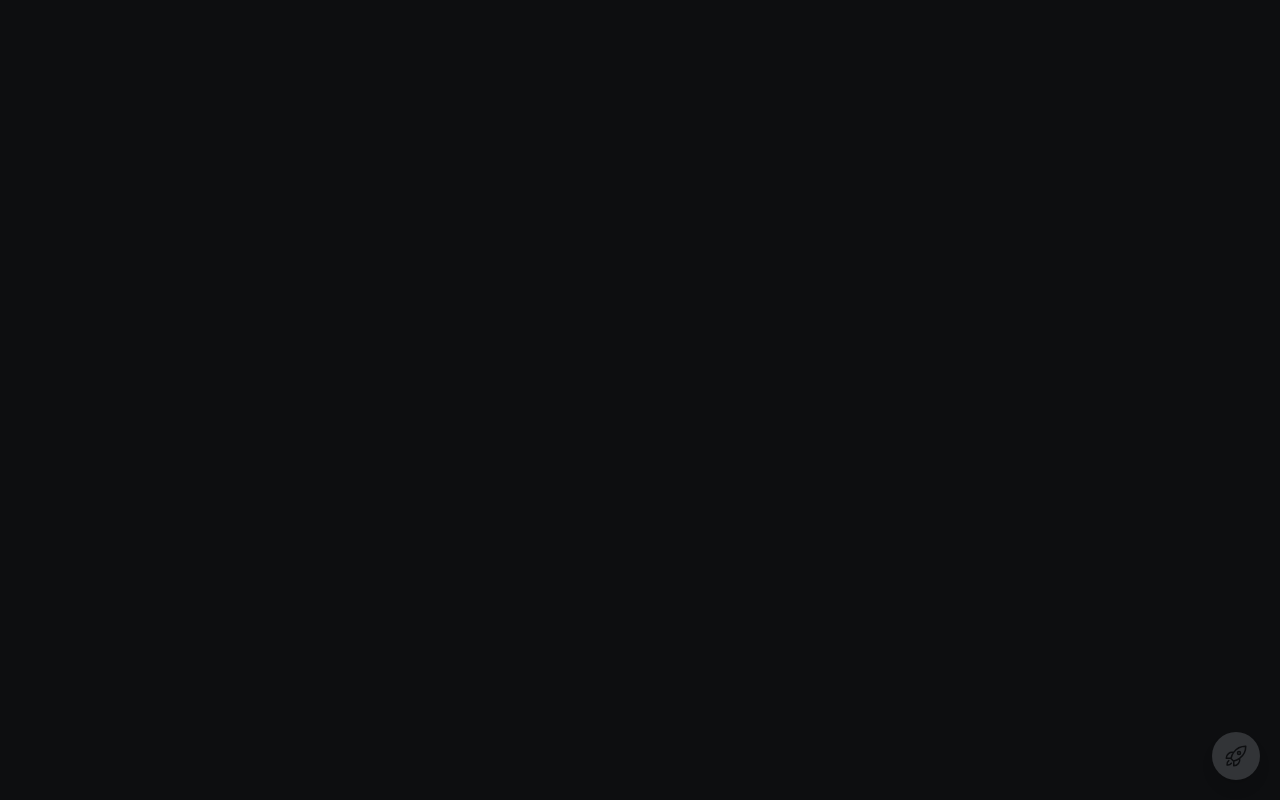
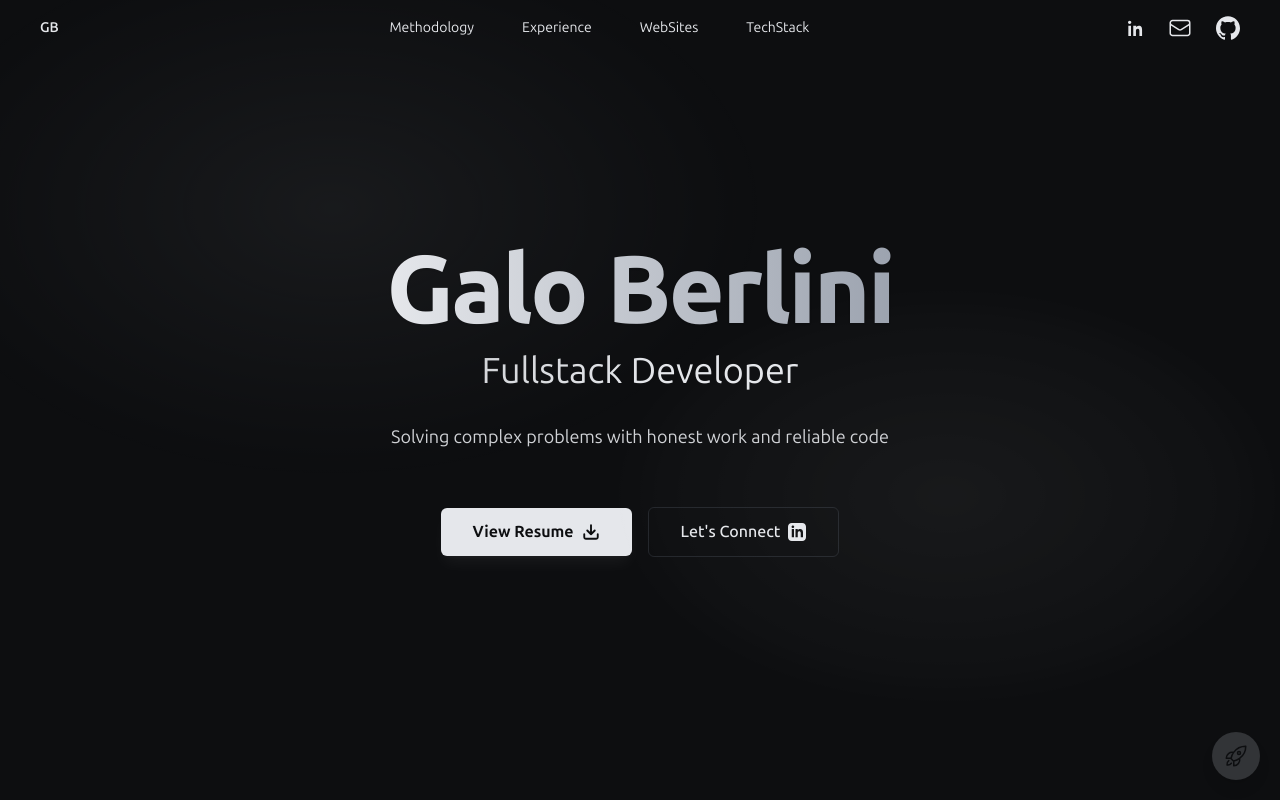
Before and after one commit to Galoberlini/personal-portfolio, a Next.js app: page /v2 in a window 1280 px wide. Built offline with nearby package versions, Linux system fonts and the light colour scheme.

Commit message:
Feat: V2 Header and Hero

```diff
--- a/app/v2/components/Header.tsx
+++ b/app/v2/components/Header.tsx
@@ -1,7 +1,119 @@
+"use client"
+import { motion } from "framer-motion"
+import { useState, useEffect } from "react"
+
+const headerLinks = [
+    { href: "Methodology", text: "Methodology" },
+    { href: "Experience", text: "Experience" },
+    { href: "WebSites", text: "WebSites" },
+    { href: "TechStack", text: "TechStack" },
+]
+
+const titleVariants = {
+    initial: { opacity: 0, y: -6 },
+    animate: { opacity: 1, y: 0, transition: { duration: 0.35 } },
+}
+
+const linkVariants = {
+    initial: { opacity: 0, y: -6 },
+    animate: (i: number) => ({ opacity: 1, y: 0, transition: { delay: 0.05 * i, duration: 0.3 } }),
+}
+
 export default function Header() {
+    const [isVisible, setIsVisible] = useState(true);
+    const [isAtTop, setIsAtTop] = useState(true);
+    const [lastScrollY, setLastScrollY] = useState(0)
+
+    useEffect(() => {
+        const handleScroll = () => {
+            const currentScrollY = window.scrollY;
+
+            // Determinar si está en el top
+            const atTop = currentScrollY < 20;
+            setIsAtTop(atTop);
+
+            // Determinar dirección de scroll y visibilidad
+            if (currentScrollY > lastScrollY && currentScrollY > 100) {
+                // Scrolling down - ocultar header
+                setIsVisible(false);
+            } else {
+                // Scrolling up - mostrar header
+                setIsVisible(true);
+            }
+
+            setLastScrollY(currentScrollY);
+        };
+
+        window.addEventListener("scroll", handleScroll, { passive: true });
+        return () => window.removeEventListener("scroll", handleScroll);
+    }, [lastScrollY]);
+
+
+    // Smooth scroll function
+    const scrollToSection = (id: string) => {
+        const element = document.getElementById(id)
+        if (element) {
+            element.scrollIntoView({ behavior: "smooth" })
+        }
+    }
+
     return (
         <header>
+            <motion.nav
+                variants={{
+                    visibleStart: { y: 0, backgroundColor: "rgba(0,0,0,0)" },
+                    visible: { y: 0, boxShadow: "0 20px 25px -5px rgb(0 0 0 / 0.1)", opacity: 0.98, backgroundColor: "rgba(13,14,16,0.95)", backdropFilter: "saturate(180%) blur(6px)" },
+                    hidden: { y: "-100%" },
+                }}
+                animate={!isVisible ? "hidden" : isAtTop ? "visibleStart" : "visible"}
+                transition={{ duration: 0.25, ease: "easeInOut" }}
+                className="headerNav lg:justify-between"
+                aria-label="Main navigation"
+            >
+                {/* Left: brand */}
+                <motion.button
+                    onClick={() => scrollToSection("Hero")}
+                    variants={titleVariants}
+                    initial="initial"
+                    animate="animate"
+                    className="text-text font-semibold text-sm p-2 lg:ml-6"
+                >
+                    GB
+                </motion.button>
 
+                {/* Center: section links (desktop only) */}
+                <div className="xs:max-lg:hidden flex justify-center gap-5">
+                    {headerLinks.map((link, i) => (
+                        <motion.button
+                            key={link.href}
+                            custom={i}
+                            variants={linkVariants}
+                            initial="initial"
+                            animate="animate"
+                            onClick={() => scrollToSection(link.href)}
+                            className="text-text hover-button text-sm p-2 ml-3 rounded"
+                        >
+                            {link.text}
+                        </motion.button>
+                    ))}
+                </div>
+
+                {/* Right: socials */}
+                <div className="flex items-center gap-2 lg:mr-6">
+                    <a aria-label="LinkedIn" href="https://www.linkedin.com/in/galoberlini" target="_blank" className="p-2 rounded hover:bg-third">
+                        <svg width="16" height="16" viewBox="0 0 24 24" fill="currentColor" className="text-text"><path d="M4.98 3.5C4.98 4.88 3.86 6 2.5 6S0 4.88 0 3.5 1.12 1 2.5 1 4.98 2.12 4.98 3.5zM.5 8.5h4V24h-4V8.5zM8.5 8.5h3.8v2.1h.1c.5-.9 1.8-2.1 3.8-2.1 4.1 0 4.9 2.7 4.9 6.1V24h-4v-7.1c0-1.7 0-3.9-2.4-3.9s-2.8 1.9-2.8 3.8V24h-4V8.5z" /></svg>
+                    </a>
+                    <a aria-label="Email" href="mailto:galoberlini@gmail.com" className="p-2 rounded hover:bg-third">
+                        <svg xmlns="http://www.w3.org/2000/svg" fill="none" viewBox="0 0 24 24" strokeWidth="1.5" stroke="currentColor" className="size-6">
+                            <path strokeLinecap="round" strokeLinejoin="round" d="M21.75 6.75v10.5a2.25 2.25 0 0 1-2.25 2.25h-15a2.25 2.25 0 0 1-2.25-2.25V6.75m19.5 0A2.25 2.25 0 0 0 19.5 4.5h-15a2.25 2.25 0 0 0-2.25 2.25m19.5 0v.243a2.25 2.25 0 0 1-1.07 1.916l-7.5 4.615a2.25 2.25 0 0 1-2.36 0L3.32 8.91a2.25 2.25 0 0 1-1.07-1.916V6.75" />
+                        </svg>                    </a>
+                    <a aria-label="GitHub" href="https://github.com/Galoberlini" target="_blank" className="p-2 rounded hover:bg-third">
+                        <svg viewBox="0 0 24 24" fill="currentColor" className="text-text size-6">
+                            <path d="M12 .297c-6.63 0-12 5.373-12 12 0 5.303 3.438 9.8 8.205 11.385.6.113.82-.258.82-.577 0-.285-.01-1.04-.015-2.04-3.338.724-4.042-1.61-4.042-1.61C4.422 18.07 3.633 17.7 3.633 17.7c-1.087-.744.084-.729.084-.729 1.205.084 1.838 1.236 1.838 1.236 1.07 1.835 2.809 1.305 3.495.998.108-.776.417-1.305.76-1.605-2.665-.3-5.466-1.332-5.466-5.93 0-1.31.465-2.38 1.235-3.22-.135-.303-.54-1.523.105-3.176 0 0 1.005-.322 3.3 1.23.96-.267 1.98-.399 3-.405 1.02.006 2.04.138 3 .405 2.28-1.552 3.285-1.23 3.285-1.23.645 1.653.24 2.873.12 3.176.765.84 1.23 1.91 1.23 3.22 0 4.61-2.805 5.625-5.475 5.92.42.36.81 1.096.81 2.22 0 1.606-.015 2.896-.015 3.286 0 .315.21.69.825.57C20.565 22.092 24 17.592 24 12.297c0-6.627-5.373-12-12-12" />
+                        </svg>
+                    </a>
+                </div>
+            </motion.nav>
         </header>
     )
 }
--- a/app/v2/components/Hero.tsx
+++ b/app/v2/components/Hero.tsx
@@ -1,7 +1,70 @@
+"use client"
+import { motion } from "framer-motion"
+
 export default function Hero() {
     return (
-        <section id="Hero" className="">
+        <section id="Hero" className="relative min-h-[85dvh] md:min-h-[100dvh] flex flex-col items-center justify-center text-center px-6 overflow-hidden">
+            {/* animated glow background */}
+            <div aria-hidden className="pointer-events-none absolute -inset-[10%] opacity-40" style={{
+                background: `radial-gradient(40% 40% at 30% 30%, rgba(50,52,55,0.8) 0%, rgba(50,52,55,0.1) 60%, transparent 70%),
+                              radial-gradient(30% 30% at 70% 60%, rgba(255,255,255,0.12) 0%, rgba(255,255,255,0.04) 60%, transparent 75%)`,
+                animation: 'glowMove 18s ease-in-out infinite',
+            }} />
+            <motion.h1
+                initial={{ opacity: 0, y: 8 }}
+                animate={{ opacity: 1, y: 0 }}
+                transition={{ duration: 0.5, ease: "easeOut" }}
+                className="text-6xl md:text-8xl font-extrabold tracking-tight text-transparent bg-clip-text drop-shadow-sm bg-[linear-gradient(90deg,_#e5e7eb,_#9ca3af,_#e5e7eb)] [background-size:200%_200%] animate-[gradientShift_8s_ease_infinite_alternate]"
+            >
+                Galo Berlini
+            </motion.h1>
+            <motion.p
+                initial={{ opacity: 0, y: 8 }}
+                animate={{ opacity: 1, y: 0 }}
+                transition={{ duration: 0.5, ease: "easeOut", delay: 0.1 }}
+                className="mt-3 text-3xl md:text-4xl text-text/90"
+            >
+                Fullstack Developer
+            </motion.p>
+            <motion.p
+                initial={{ opacity: 0 }}
+                animate={{ opacity: 0.9 }}
+                transition={{ duration: 0.5, delay: 0.2 }}
+                className="mt-4 max-w-xl text-lg md:text-lg text-text/80"
+            >
+                Solving complex problems with honest work and reliable code        </motion.p>
+            <motion.div
+                initial={{ opacity: 0, y: 8 }}
+                animate={{ opacity: 1, y: 0 }}
+                transition={{ duration: 0.5, delay: 0.3 }}
+                className="mt-10 flex flex-col sm:flex-row items-center gap-4"
+            >
+                <a
+                    href="/files/CVGaloBerliniEN.pdf"
+                    target="_blank"
+                    rel="noopener noreferrer"
+                    draggable="false"
+                    className="w-full sm:w-auto px-8 py-3 rounded-md bg-[var(--text-color)] text-[var(--bg-color)] font-bold hover:opacity-90 transition-all flex items-center justify-center gap-2 shadow-lg shadow-white/5"
+                >
+                    <span>View Resume</span>
+                    <svg width="18" height="18" viewBox="0 0 24 24" fill="none" stroke="currentColor" strokeWidth="2.5" strokeLinecap="round" strokeLinejoin="round">
+                        <path d="M21 15v4a2 2 0 0 1-2 2H5a2 2 0 0 1-2-2v-4M7 10l5 5 5-5M12 15V3" />
+                    </svg>
+                </a>
 
+                <a
+                    href="https://linkedin.com/in/galo-berlini/"
+                    target="_blank"
+                    rel="noopener noreferrer"
+                    draggable="false"
+                    className="w-full sm:w-auto px-8 py-3 rounded-md border border-[var(--third-color)] text-[var(--text-color)] font-medium hover:bg-[var(--third-color)]/30 transition-all flex items-center justify-center gap-2"
+                >
+                    <span>Let&apos;s Connect</span>
+                    <svg width="18" height="18" viewBox="0 0 24 24" fill="currentColor">
+                        <path d="M19 0h-14c-2.761 0-5 2.239-5 5v14c0 2.761 2.239 5 5 5h14c2.762 0 5-2.239 5-5v-14c0-2.761-2.238-5-5-5zm-11 19h-3v-11h3v11zm-1.5-12.268c-.966 0-1.75-.79-1.75-1.764s.784-1.764 1.75-1.764 1.75.79 1.75 1.764-.783 1.764-1.75 1.764zm13.5 12.268h-3v-5.604c0-3.368-4-3.113-4 0v5.604h-3v-11h3v1.765c1.396-2.586 7-2.777 7 2.476v6.759z" />
+                    </svg>
+                </a>
+            </motion.div>
         </section>
     )
 }
```
